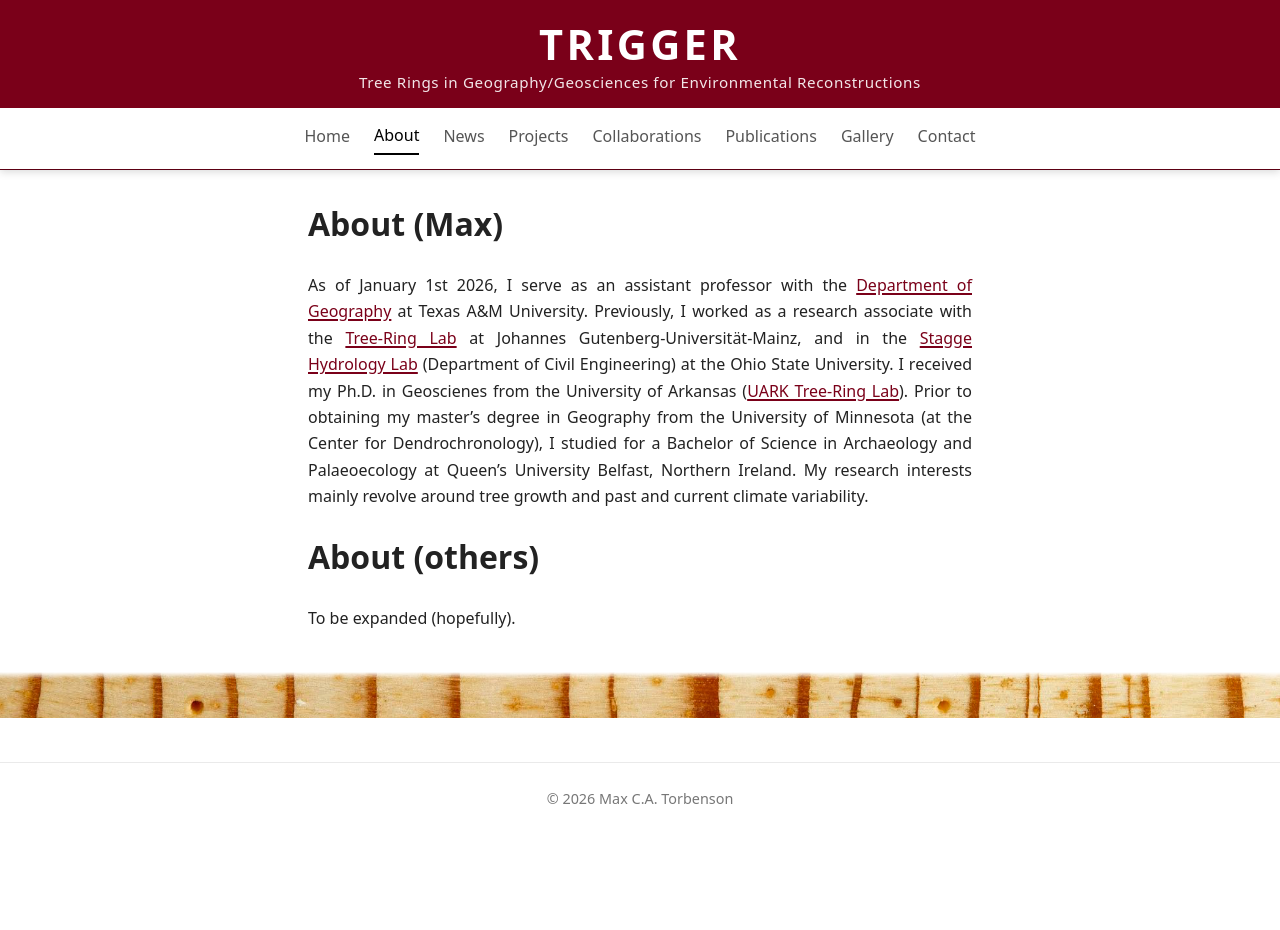
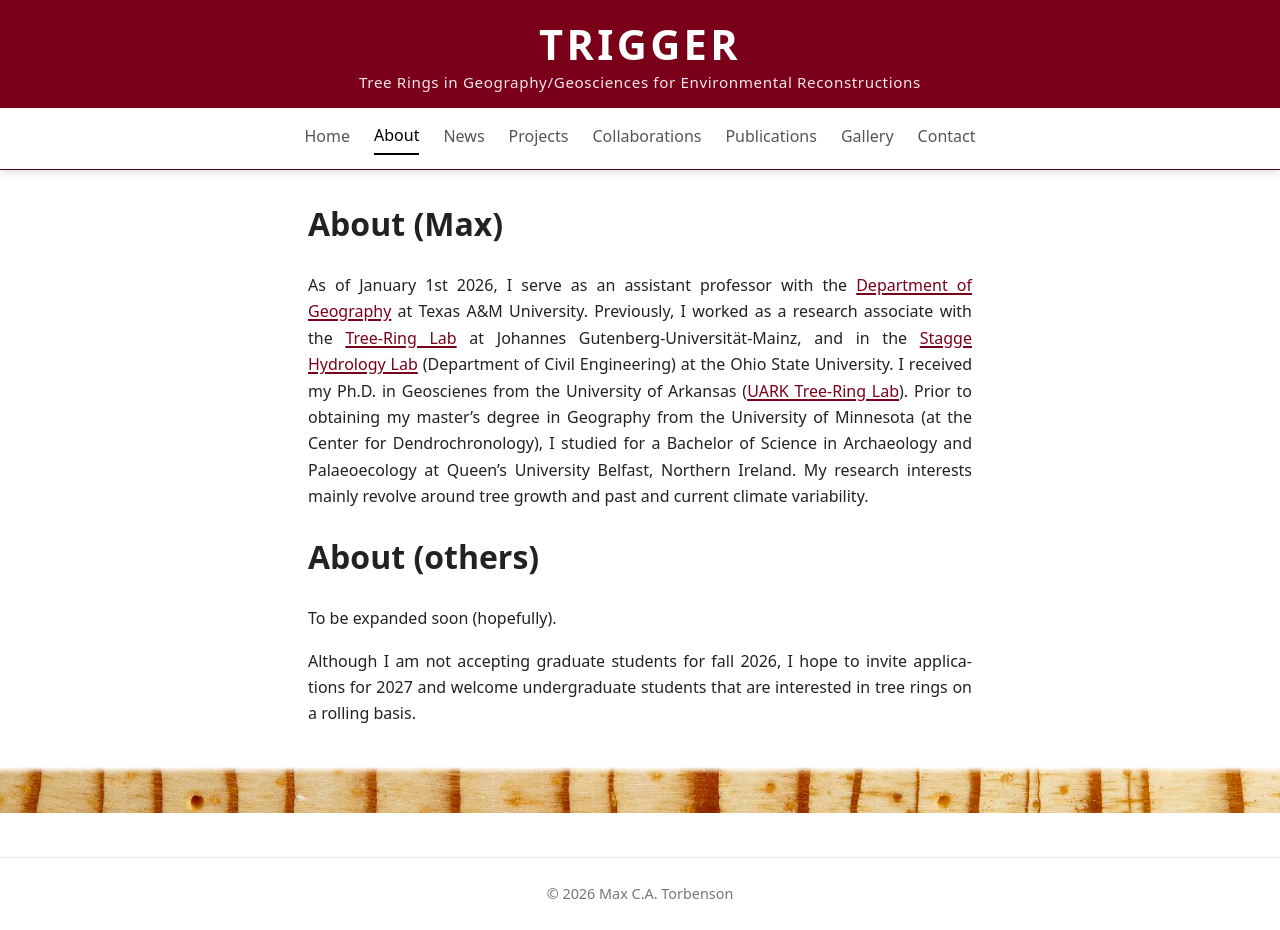
Before and after one commit to mcatorbenson/mcatorbenson.github.io, a Jekyll site: the page built from about/index.md, in a window 1280 px wide and 930 px high. Built offline with Jekyll 4.4.1, drawn with Linux system fonts in a browser that asks for light colours.

Commit message:
Update index.md

```diff
--- a/about/index.md
+++ b/about/index.md
@@ -6,7 +6,9 @@ title: About
 As of January 1st 2026, I serve as an assistant professor with the <a href="https://artsci.tamu.edu/geography/index.html">Department of Geography</a> at Texas A&M University. Previously, I worked as a research associate with the <a href="https://www.climatology.uni-mainz.de">Tree-Ring Lab</a> at Johannes Gutenberg-Universität-Mainz, and in the <a href="https://www.jstagge.com">Stagge Hydrology Lab</a> (Department of Civil Engineering) at the Ohio State University. I received my Ph.D. in Geoscienes from the University of Arkansas (<a href="https://dendro.uark.edu/">UARK Tree-Ring Lab</a>). Prior to obtaining my master's degree in Geography from the University of Minnesota (at the Center for Dendrochronology), I studied for a Bachelor of Science in Archaeology and Palaeoecology at Queen's University Belfast, Northern Ireland. My research interests mainly revolve around tree growth and past and current climate variability.
 
 # About (others)
-To be expanded (hopefully).
+To be expanded soon (hopefully).
+
+Although I am not accepting graduate students for fall 2026, I hope to invite applications for 2027 and welcome undergraduate students that are interested in tree rings on a rolling basis.
 
 <div class="full-width-break">
   <img src="../assets/images/break1.png" alt="">
```
